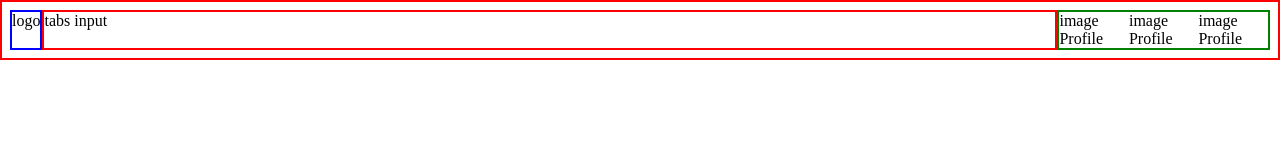
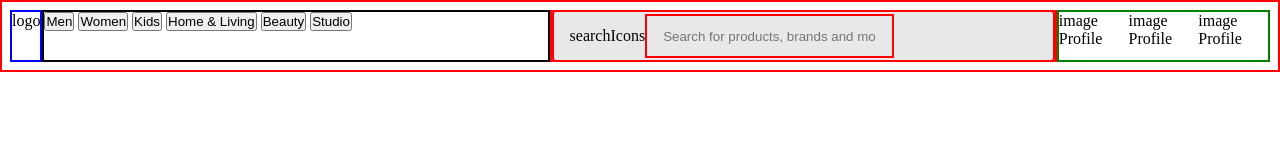
Before and after one commit to garg-anuj/classes, a plain HTML site: page myntra/header.html in a window 1280 px wide. Drawn offline with Linux system fonts and the light colour scheme.

Commit message:
added design

```diff
--- a/myntra/header.css
+++ b/myntra/header.css
@@ -1,25 +1,69 @@
-*{
+* {
     margin: 0;
     padding: 0;
 }
 
-.headerContainer{
+.headerContainer {
     border: 2px solid red;
     display: flex;
     justify-content: space-between;
-    padding:.5rem
+    padding: .5rem
 }
 
-.tabsBarContainer{
-    border: 2px solid red;
-    width: 100%;
-}
-
-.logoBox{
+.logoBox {
     border: 2px solid blue;
 }
 
-.sideIcons{
+/* ------------------------------------- */
+.tabsBarContainer {
+    /* border: 2px solid red; */
+    width: 100%;
+    display: flex;
+    justify-content: space-between;
+
+    .tabsBtnBox {
+        border: 2px solid black;
+        width: 50%;
+    }
+
+    .searchBar {
+        /* border: 2px solid orangered; */
+        display: flex;
+        align-items: center;
+        width: 50%;
+        justify-content: center;
+        border: 2px solid red;
+
+
+
+        .searchBox {
+            height: 100%;
+            width: 100%;
+            background: rgba(0, 0, 0, 0.09);
+            display: flex;
+            align-items: center;
+            padding: 0 1rem;
+            border-radius: .25rem;
+            border: 2px solid red;
+
+            input {
+                width: 100%;
+                border: none;
+                height: 40px;
+                background: transparent;
+                padding: 0 1rem;
+                width: 100%;
+                border: 2px solid red;
+            }
+        }
+    }
+}
+
+/* ------------------------------------------ */
+
+
+
+.sideIcons {
     border: 2px solid green;
     display: flex;
 }
--- a/myntra/header.html
+++ b/myntra/header.html
@@ -13,7 +13,24 @@
         <div class="logoBox">
             logo
         </div>
-        <div class="tabsBarContainer">tabs input</div>
+        <div class="tabsBarContainer">
+            <div class="tabsBtnBox">
+                <button>Men</button>
+                <button>Women</button>
+                <button>Kids</button>
+                <button>Home & Living</button>
+                <button>Beauty</button>
+                <button>Studio </button>
+            </div>
+            <div class="searchBar">
+                <div class="searchBox">
+                    <div>searchIcons</div>
+                    <div>
+                        <input placeholder="Search for products, brands and more">
+                    </div>
+                </div>
+            </div>
+        </div>
         <div class="sideIcons">
             <div class="profileBtn">
                 image
```
